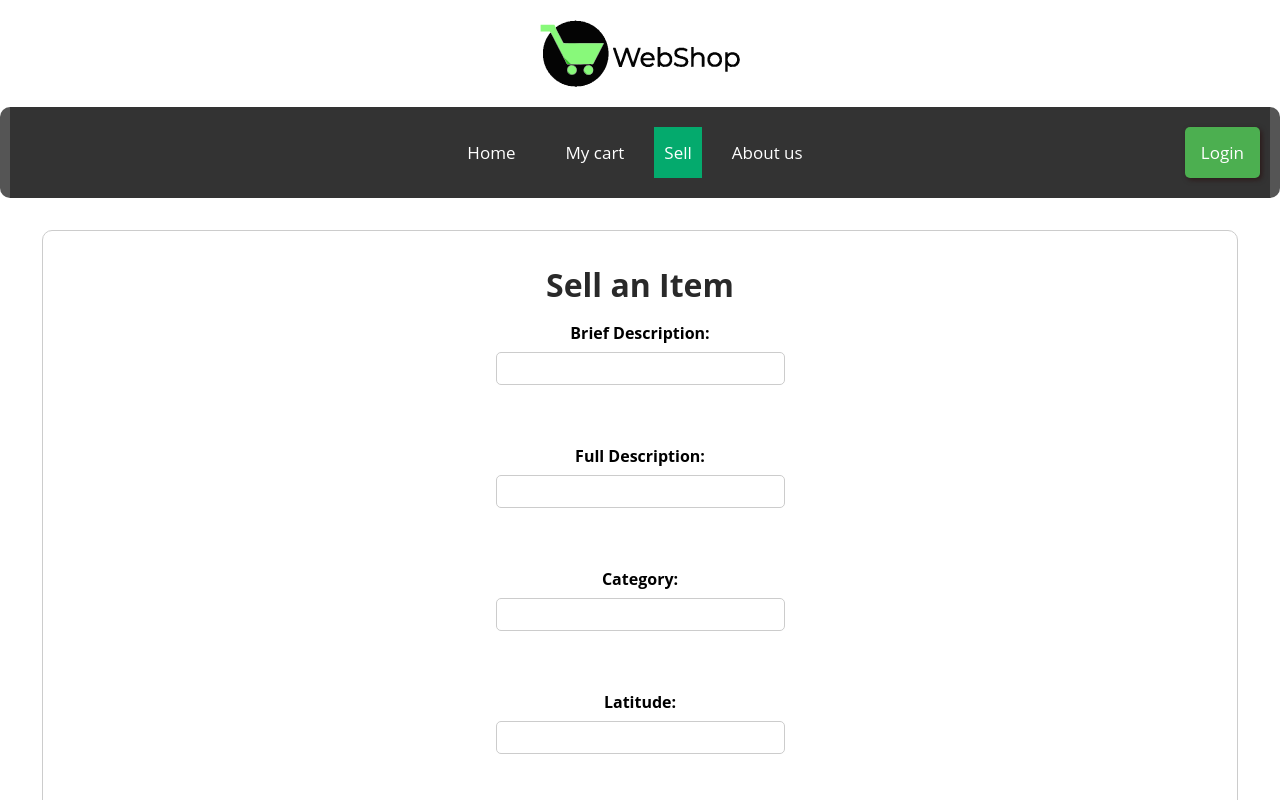
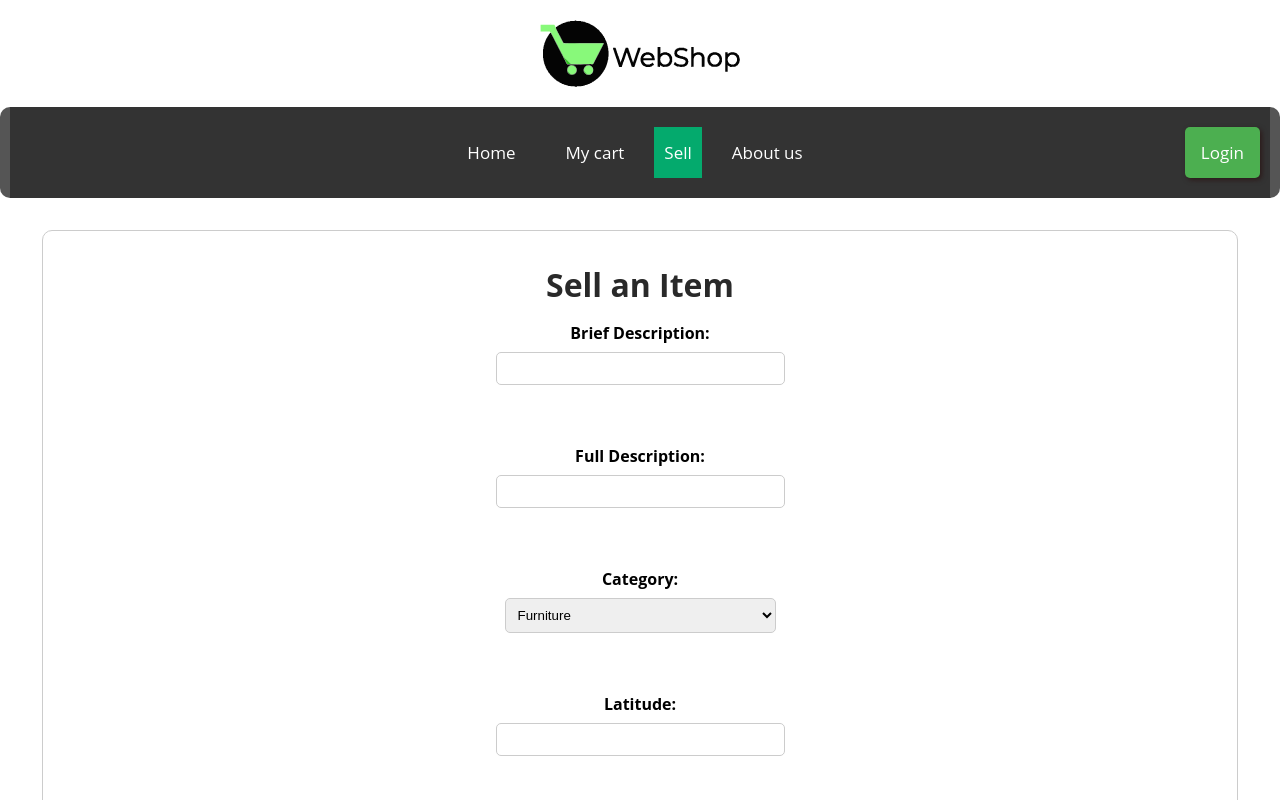
Before and after one commit to BexLeetBox/E-Commerce, a Vue app in the folder WebShop/: page /sell in a window 1280 px wide. Shown: the top 800 px of the page. Built offline with nearby package versions, Linux system fonts and the light colour scheme; what @fawmi/vue-google-maps would draw is missing.

Commit message:
made category in sell a dropdown

```diff
--- a/WebShop/src/components/SellProduct.vue
+++ b/WebShop/src/components/SellProduct.vue
@@ -13,7 +13,14 @@
         <label for="full-description">Full Description:</label>
         <input type="text" id="full-description" name="fullDescription" /><br /><br />
         <label for="category">Category:</label>
-        <input type="text" id="category" name="category" /><br /><br />
+        <select id="category" name="category">
+          <option value="Furniture">Furniture</option>
+          <option value="Clothing">Clothing</option>
+          <option value="Electronics">Electronics</option>
+          <option value="Vehicle">Vehicle</option>
+          <option value="Other">Other</option>
+        </select><br /><br />
+
         <label for="latitude">Latitude:</label>
         <input type="text" id="latitude" name="latitude" /><br /><br />
         <label for="longitude">Longitude:</label>
@@ -127,7 +134,7 @@ label {
 }
 
 input,
-textarea {
+textarea, select {
   width: 100%;
   padding: 0.5rem;
   margin-bottom: 1rem;
--- a/WebShop/src/views/AccountView.vue
+++ b/WebShop/src/views/AccountView.vue
@@ -51,8 +51,7 @@
 
 <script>
 import axios from 'axios'
-
-
+import router from '@/router/index.js'
 
 export default {
   data() {
@@ -96,15 +95,16 @@ export default {
           console.error(error)
         })
     },
-    logOut(){
+   async logOut(){
       console.log("trying to logout")
       localStorage.removeItem('isLoggedIn')
       localStorage.removeItem('token');
         // Clear authentication state
         // Update button text to "Log in"
         // Redirect to login page
+
         window.location.reload()
-        this.$router.push('/login')
+        await router.push('/login')
       }
   },
   mounted(){
```
Also changed, not shown: 2 other files (tests, documents, lock files or other folders).
